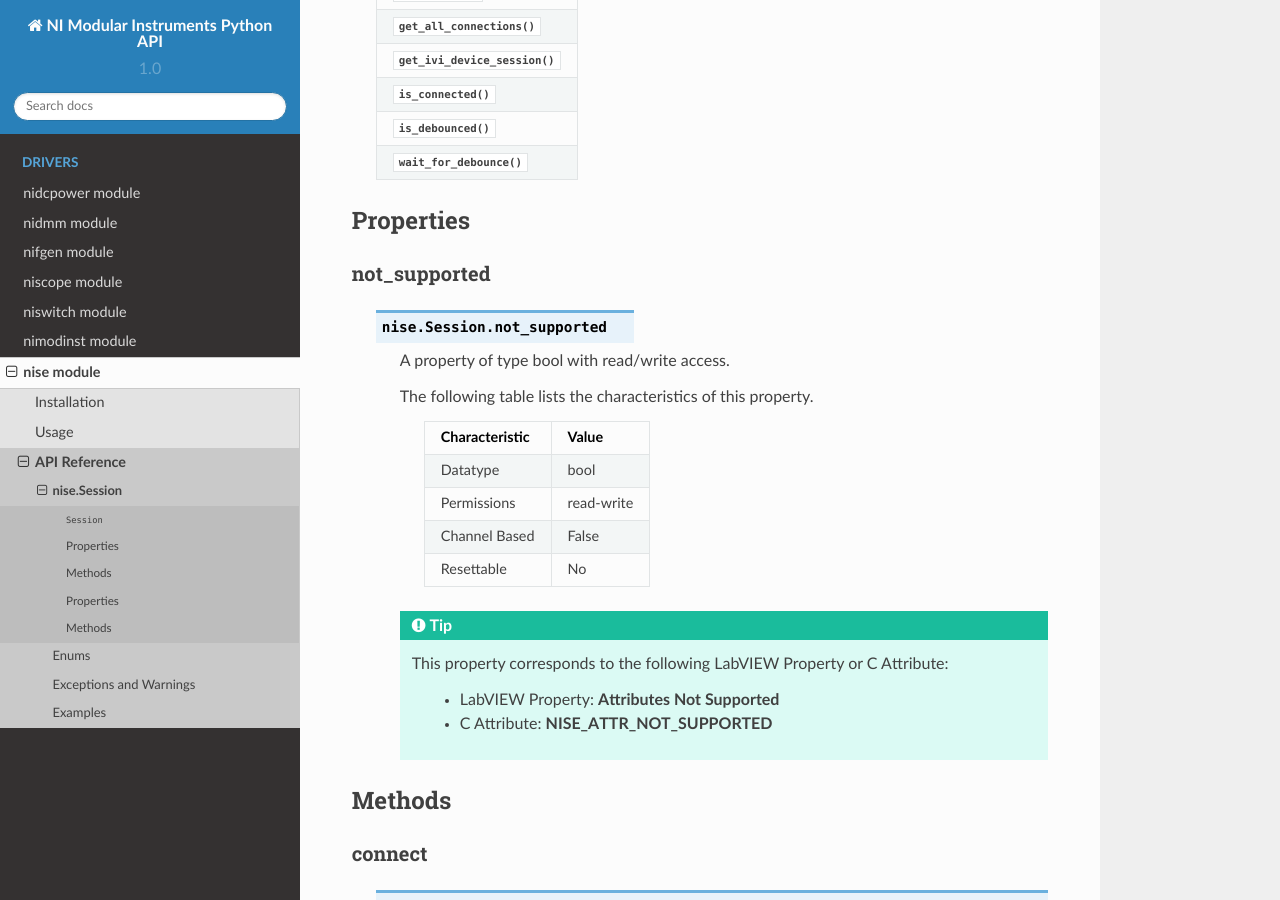
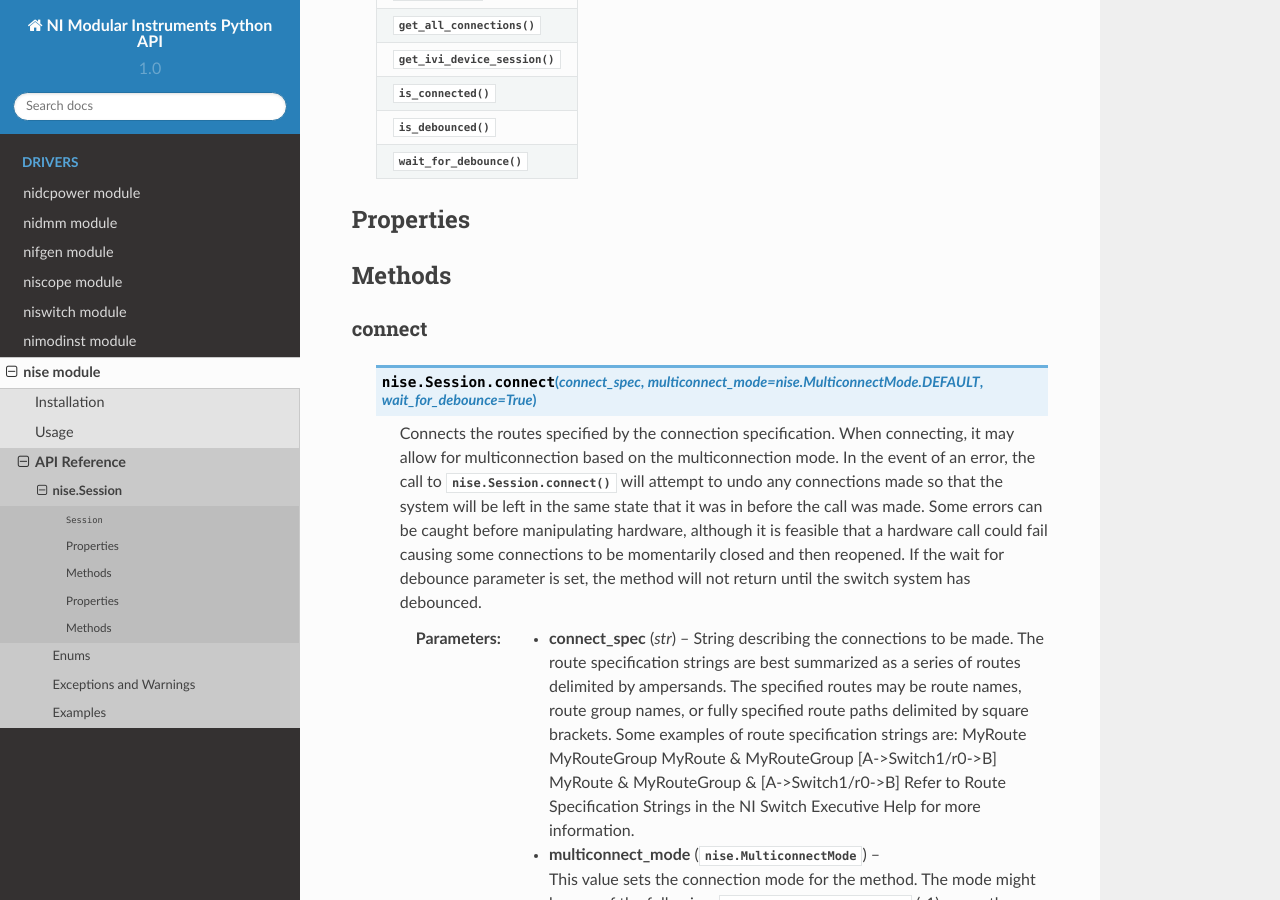
Before and after one commit to ni/nimi-python, a Sphinx documentation site: the page built from docs/nise/class.rst, in a window 1280 px wide and 900 px high, scrolled down 1402 px. Built offline with Sphinx 7.4.7 and the Read the Docs theme 2.0.0, drawn with Linux system fonts in a browser that asks for light colours; some of the changed text lies outside the part shown.

Commit message:
Removing attributes from nise. Removing things that cause flake8 failure for items that don't have attributes.

```diff
--- a/docs/nise/class.rst
+++ b/docs/nise/class.rst
@@ -73,11 +73,11 @@
 
     **Properties**
 
-    +--------------------------+----------+
-    | Property                 | Datatype |
-    +==========================+==========+
-    | :py:attr:`not_supported` | bool     |
-    +--------------------------+----------+
+    +----------+----------+
+    | Property | Datatype |
+    +==========+==========+
+    | Property | Datatype |
+    +----------+----------+
 
     **Public methods**
 
@@ -110,35 +110,6 @@
 
 Properties
 ----------
-
-not_supported
-~~~~~~~~~~~~~
-
-    .. py:currentmodule:: nise.Session
-
-    .. py:attribute:: not_supported
-
-        A property of type bool with read/write access.
-
-        The following table lists the characteristics of this property.
-
-            +----------------+------------+
-            | Characteristic | Value      |
-            +================+============+
-            | Datatype       | bool       |
-            +----------------+------------+
-            | Permissions    | read-write |
-            +----------------+------------+
-            | Channel Based  | False      |
-            +----------------+------------+
-            | Resettable     | No         |
-            +----------------+------------+
-
-        .. tip::
-            This property corresponds to the following LabVIEW Property or C Attribute:
-
-                - LabVIEW Property: **Attributes Not Supported**
-                - C Attribute: **NISE_ATTR_NOT_SUPPORTED**
 
 
 Methods
@@ -814,11 +785,11 @@
 Properties
 ----------
 
-+---------------------------------------+----------+
-| Property                              | Datatype |
-+=======================================+==========+
-| :py:attr:`nise.Session.not_supported` | bool     |
-+---------------------------------------+----------+
++----------+----------+
+| Property | Datatype |
++==========+==========+
+| Property | Datatype |
++----------+----------+
 
 Methods
 -------
```
Also changed, not shown: 3 other files.
